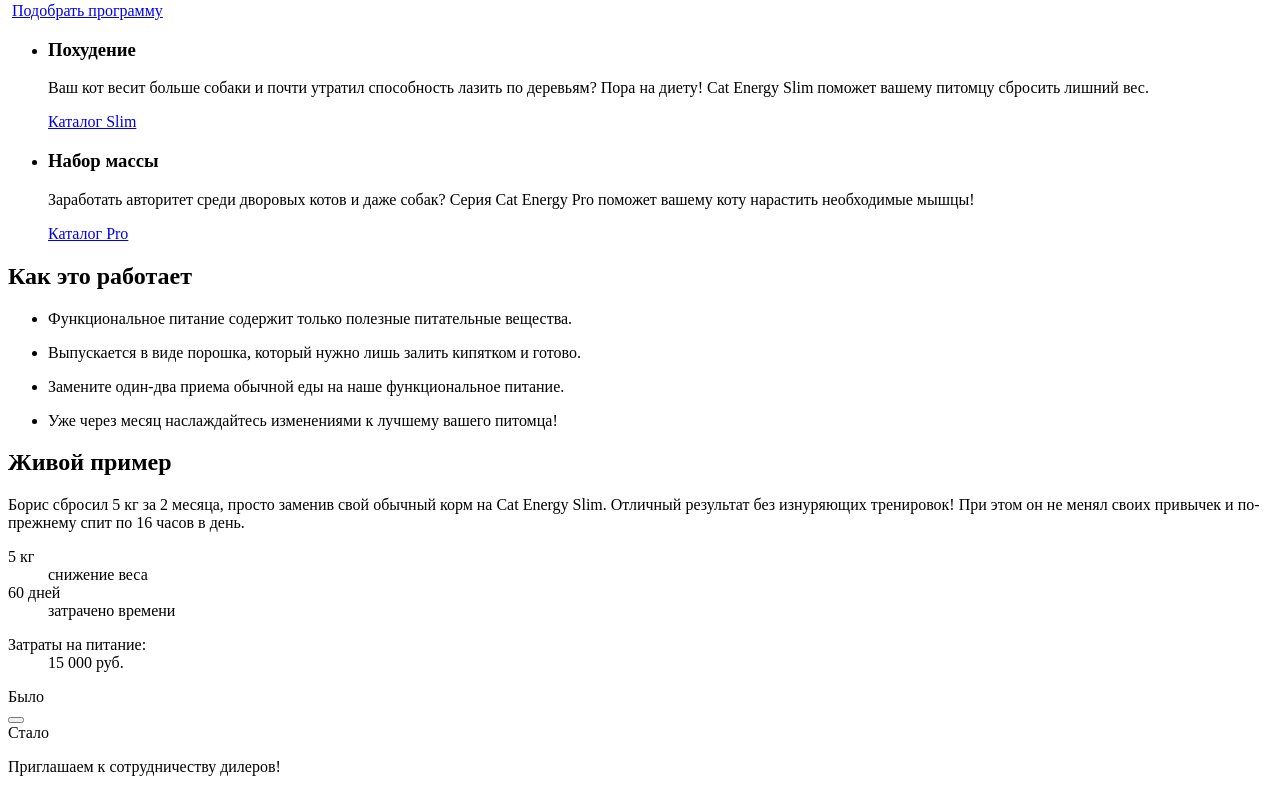
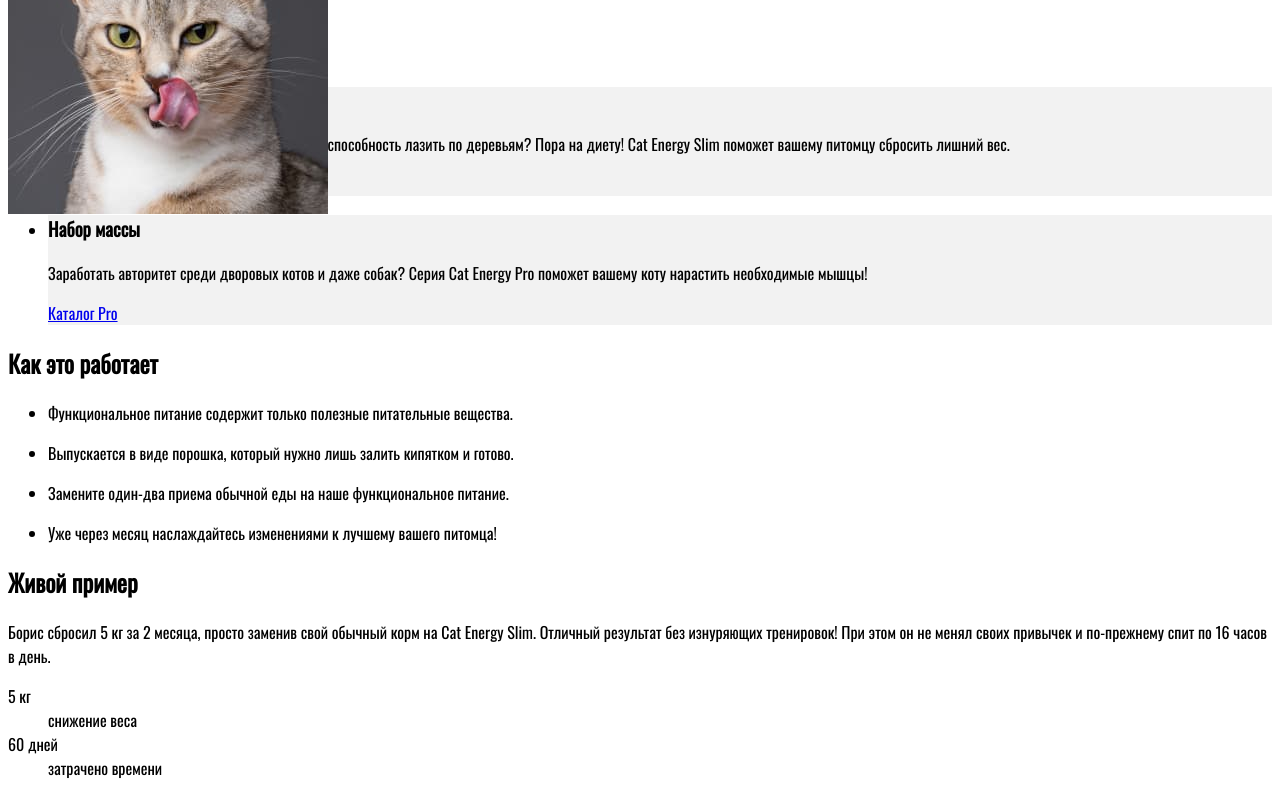
Before and after one commit to VladislavStein/cat_energy, a website: page source/index.html in a window 1280 px wide. Shown: the part 220-1010 px from the top of the page. Drawn offline with nearby package versions, Linux system fonts and the light colour scheme; files that its build step writes are made by us from their sources.

Commit message:
Добавил цвет фона некоторым параграфам

```diff
--- a/source/index.html
+++ b/source/index.html
@@ -33,6 +33,7 @@
       </div>
 
       <section class="choose-program">
+        <div class="choose-program__decorate-bg"></div>
         <div class="choose-program__wrapper">
           <h2 class="choose-program__title medium-titles">Функциональное питание для котов</h2>
           <p class="choose-program__text">Занялся собой? Займись котом!</p>
--- a/source/sass/choose-program.scss
+++ b/source/sass/choose-program.scss
@@ -1,3 +1,16 @@
+.choose-program {
+  position: relative;
+}
+
+.choose-program__decorate-bg {
+  min-width: 320px;
+  min-height: 302px;
+  position: absolute;
+  background-color: $primary-color;
+  background-image: url("../img/index-background-mobile.jpg");
+  background-size: 320px 302px;
+}
+
 .choose-program__wrapper {
   width: 280px;
 }
--- /dev/null
+++ b/source/sass/page.scss
@@ -0,0 +1,3 @@
+.page__body {
+  font-family: "Oswald", Arial, sans-serif;
+}
--- /dev/null
+++ b/source/sass/program-plans.scss
@@ -0,0 +1,5 @@
+
+
+.program-plans__item {
+  background-color: $secondary-color;
+}
--- a/source/sass/style.scss
+++ b/source/sass/style.scss
@@ -1,3 +1,6 @@
+@import "page.scss";
+
+@import "vars.scss";
 @import "global.scss";
 
 @import "page-header.scss";
@@ -7,3 +10,5 @@
 @import "main-navigation.scss";
 
 @import "choose-program.scss";
+
+@import "program-plans.scss";
--- /dev/null
+++ b/source/sass/vars.scss
@@ -0,0 +1,18 @@
+$primary-color: #68B738;
+$secondary-color: #f2f2f2;
+
+@font-face {
+  font-family: "Oswald";
+  font-style: normal;
+  font-weight: 400;
+  src: url("../fonts/oswaldregular.woff") format("woff");
+  font-display: swap;
+}
+
+@font-face {
+  font-family: "Oswald";
+  font-style: normal;
+  font-weight: 400;
+  src: url("../fonts/oswaldregular.woff2") format("woff2");
+  font-display: swap;
+}
```
